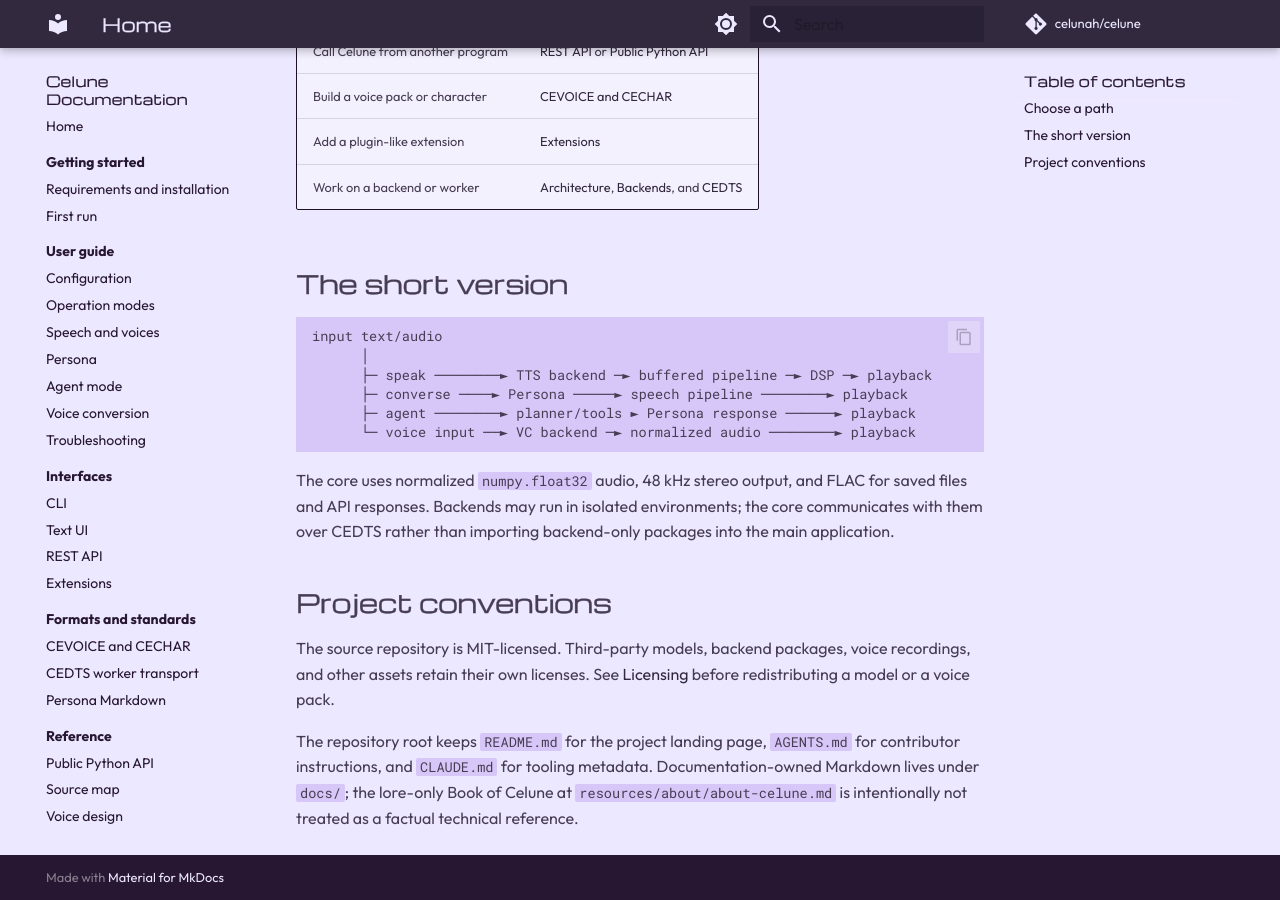
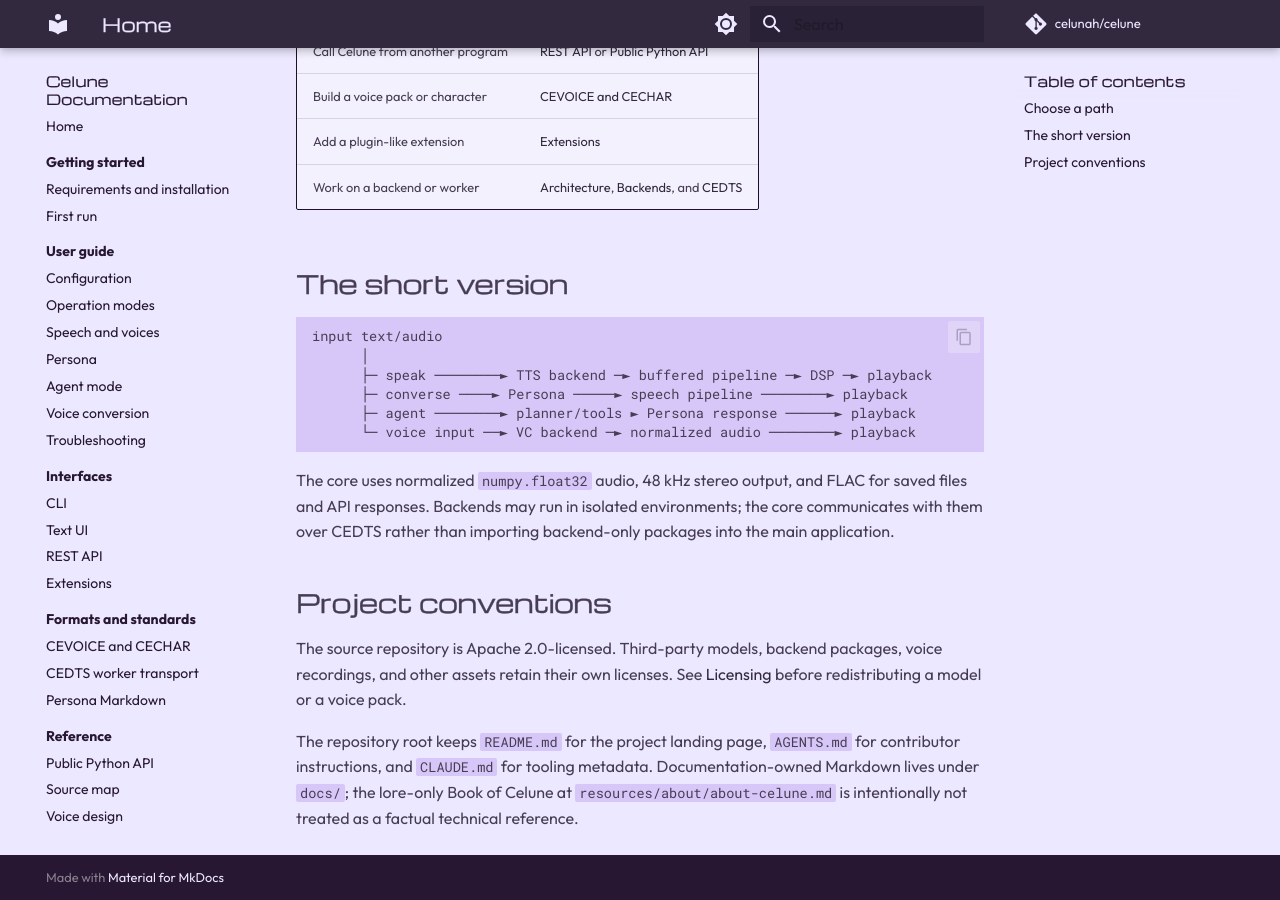
Before and after one commit to celunah/celune, an MkDocs documentation site: the page built from docs/index.md, in a window 1280 px wide and 900 px high, scrolled down 640 px. Built offline with MkDocs 1.6.1 and Material for MkDocs 9.7.7, drawn with Linux system fonts in a browser that asks for light colours; comment, search, counter and statistics services are not loaded.

```diff
--- a/docs/index.md
+++ b/docs/index.md
@@ -39,7 +39,7 @@
 
 ## Project conventions
 
-The source repository is MIT-licensed. Third-party models, backend packages,
+The source repository is Apache 2.0-licensed. Third-party models, backend packages,
 voice recordings, and other assets retain their own licenses. See
 [Licensing](licensing.md) before redistributing a model or a voice pack.
 
```
